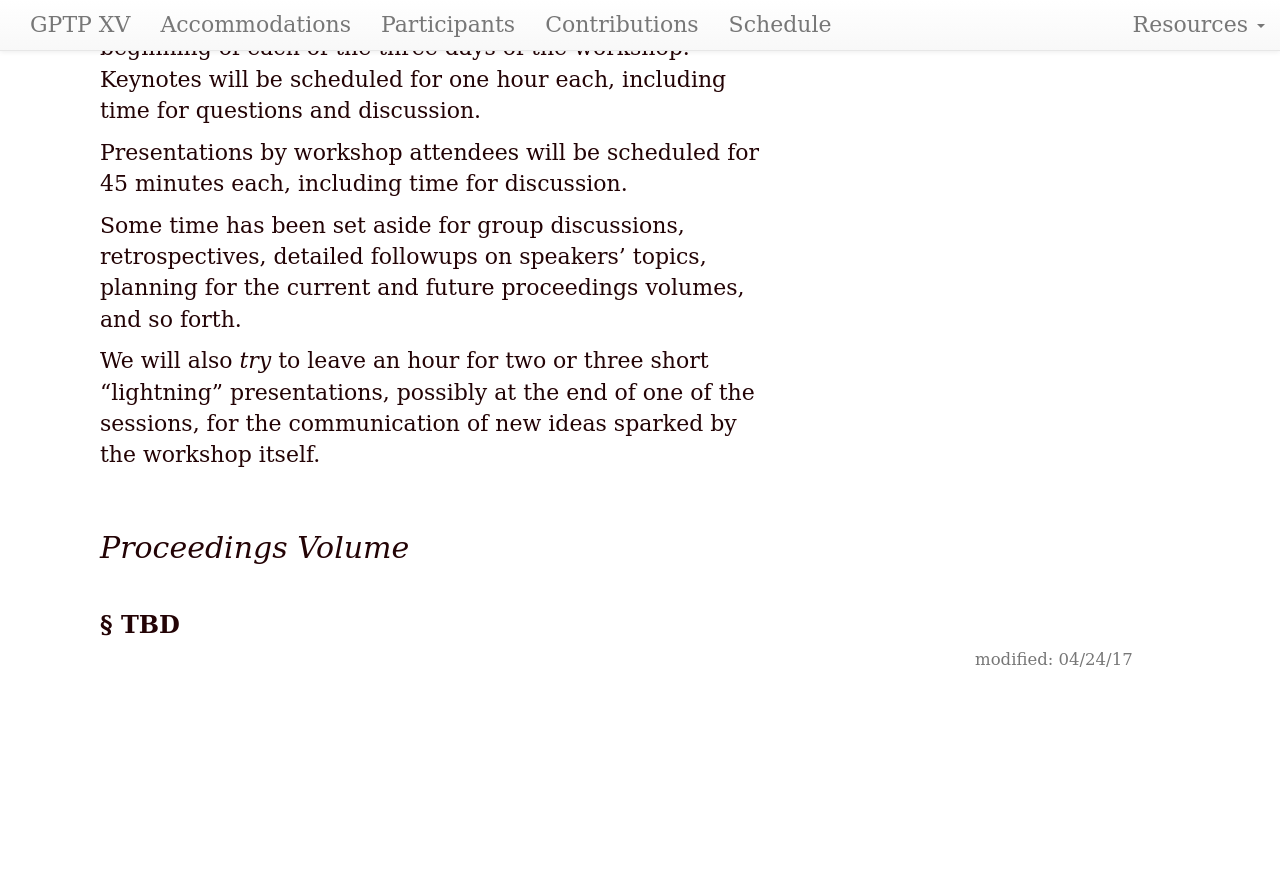
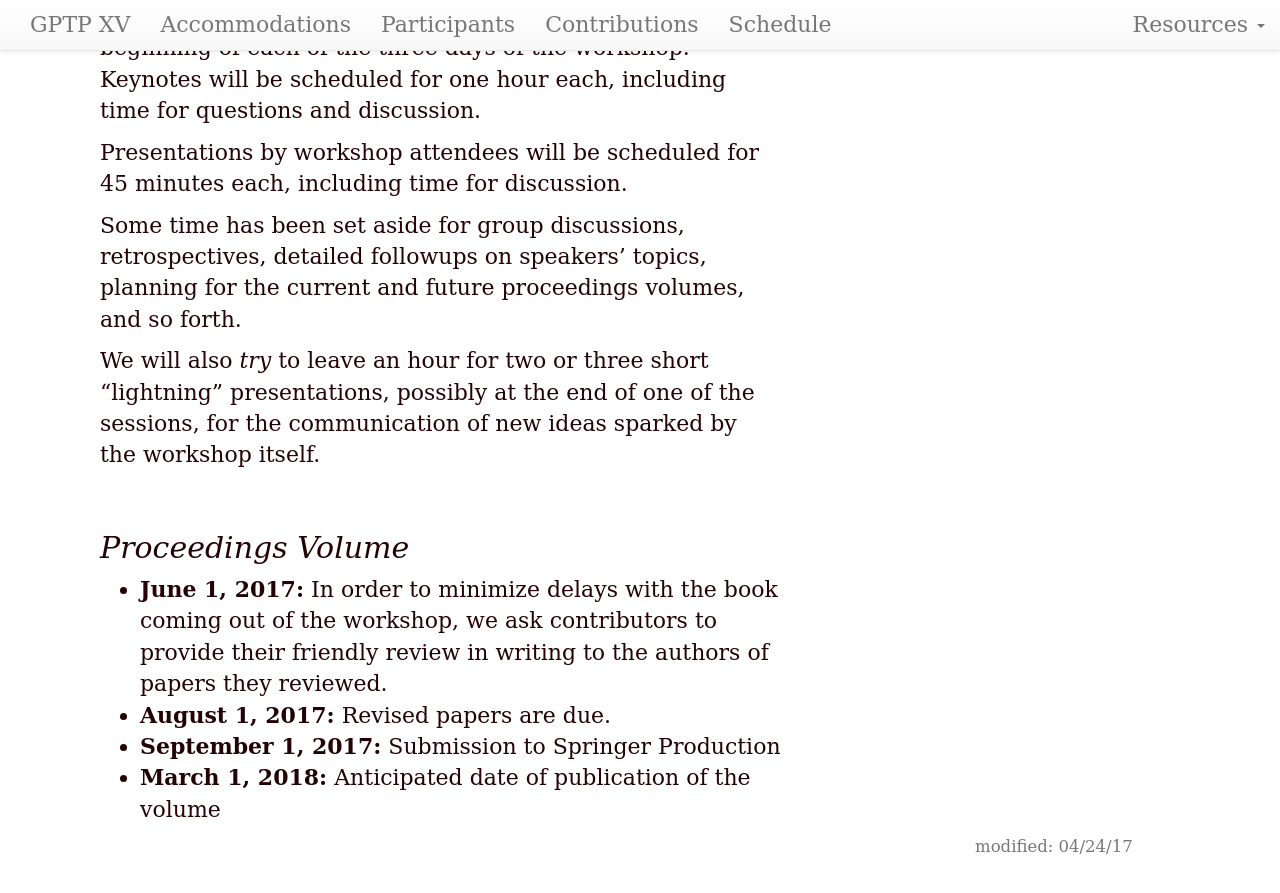
Before and after one commit to GPTP-workshop/gptp-workshop.github.io, a Jekyll site: the page built from contributions.md, in a window 1280 px wide and 900 px high, scrolled down 637 px. Shown: the top 893 px of the window. Built offline with Jekyll 4.4.1, drawn with Linux system fonts in a browser that asks for light colours; our own code applies the rules of GitHub Pages for plain Markdown files; before the commit the page ends 1350 px from its top, so only the background shows below that.

Commit message:
Update contributions.md

```diff
--- a/contributions.md
+++ b/contributions.md
@@ -23,4 +23,7 @@ We will also _try_ to leave an hour for two or three short "lightning" presentat
 
 ## Proceedings Volume
 
-### TBD
+- **June 1, 2017:** In order to minimize delays with the book coming out of the workshop, we ask contributors to provide their friendly review in writing to the authors of papers they reviewed.
+- **August 1, 2017:** Revised papers are due.
+- **September 1, 2017:** Submission to Springer Production
+- **March 1, 2018:** Anticipated date of publication of the volume
```
